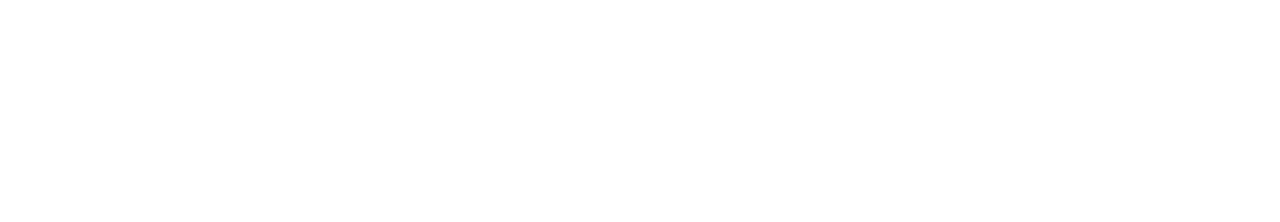
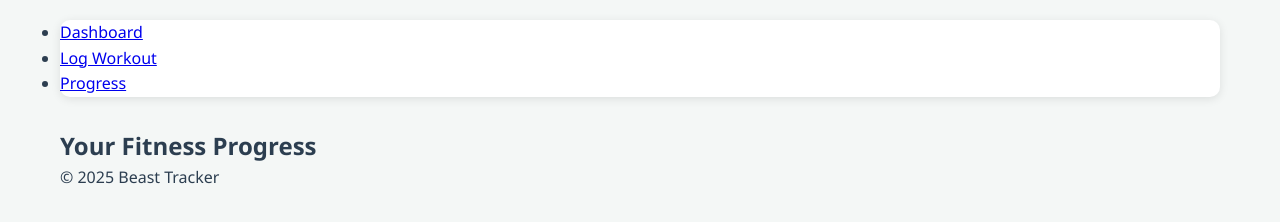
Before and after one commit to Paul-muia/Beast-Mode-Trucker-repo, a plain HTML site: page html/progress-tracker.html in a window 1280 px wide. Drawn offline with Linux system fonts and the light colour scheme.

Commit message:
creating progress.html

```diff
--- a/html/progress-tracker.html
+++ b/html/progress-tracker.html
@@ -0,0 +1,36 @@
+<!DOCTYPE html>
+<html lang="en">
+<head>
+    <meta charset="UTF-8">
+    <meta name="viewport" content="width=device-width, initial-scale=1.0">
+    <title>Fitness Tracker - Progress</title>
+    <link rel="stylesheet" href="../styles/styles.css">
+</head>
+<body>
+    <header>
+        <nav>
+            <ul>
+                <li><a href="../index.html">Dashboard</a></li>
+                <li><a href="workout-log.html">Log Workout</a></li>
+                <li><a href="progress-tracker.html">Progress</a></li>
+            </ul>
+        </nav>
+    </header>
+    <main>
+        <section id="progress-section">
+            <h1>Your Fitness Progress</h1>
+            <div id="workout-summary">
+                <!-- Workout summary will be automatically updated -->
+            </div>
+            <div id="charts">
+                <!-- Charts for visualizing progress will be added -->
+            </div>
+        </section>
+
+    </main>
+    <footer>
+        <p>&copy; 2025 Beast Tracker</p>
+    </footer>
+
+</body>
+</html>
```
Also changed, not shown: html/workout-log.html (+1 -1 lines).
